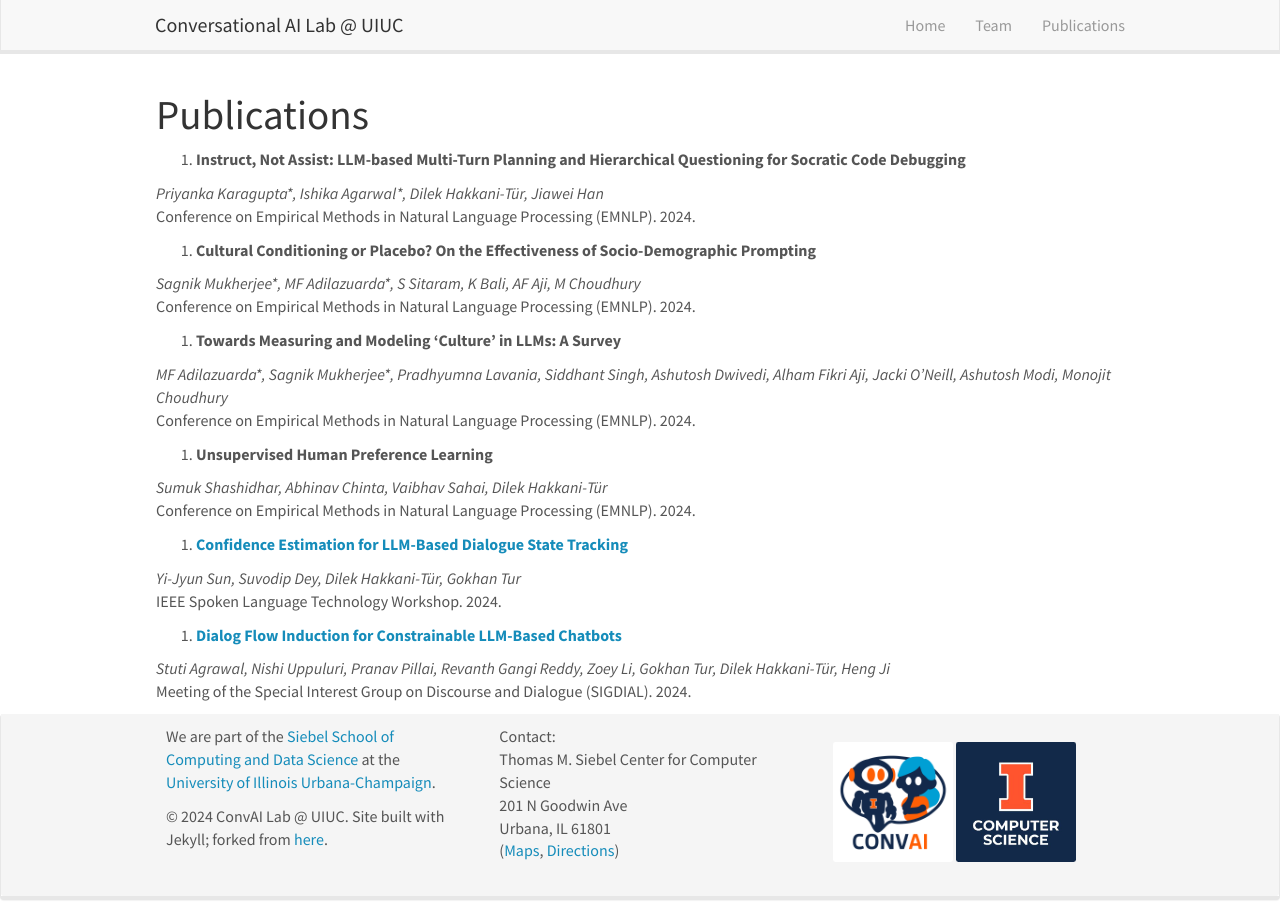
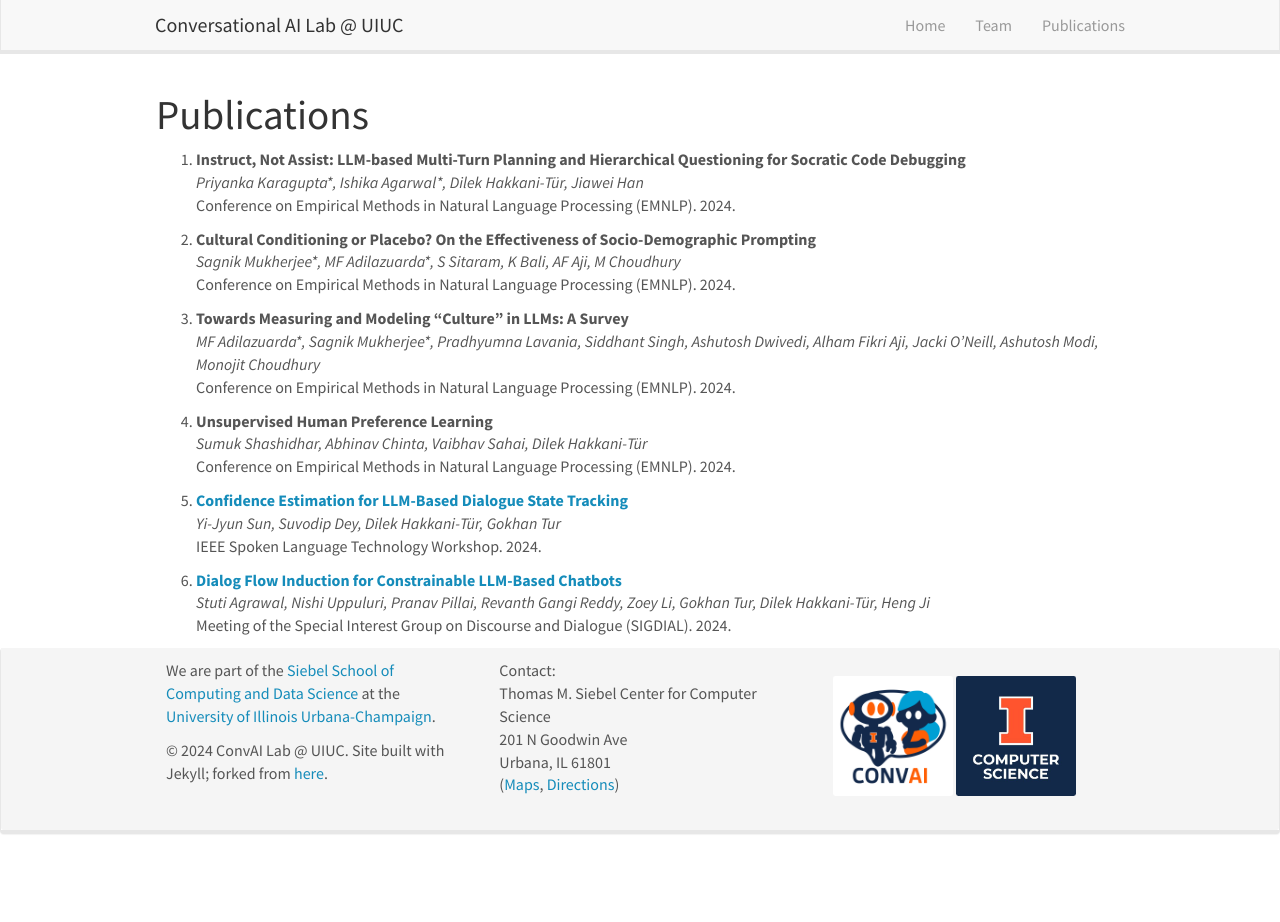
Before and after one commit to uiuc-conversational-ai-lab/uiuc-conversational-ai-lab.github.io, a Jekyll site: the page built from _pages/publications.md, in a window 1280 px wide and 922 px high. Built offline with Jekyll 4.4.1, drawn with Linux system fonts in a browser that asks for light colours; nearby versions of some CDN libraries.

Commit message:
pub update

```diff
--- a/_data/publist.yml
+++ b/_data/publist.yml
@@ -14,7 +14,7 @@
     display:  Conference on Empirical Methods in Natural Language Processing (EMNLP). 2024.
   highlight: 1
 
-- title: "Towards Measuring and Modeling 'Culture' in LLMs: A Survey"
+- title: "Towards Measuring and Modeling \"Culture\" in LLMs: A Survey"
   authors: MF Adilazuarda&#42;, Sagnik Mukherjee&#42;, Pradhyumna Lavania, Siddhant Singh, Ashutosh Dwivedi, Alham Fikri Aji, Jacki O'Neill, Ashutosh Modi, Monojit Choudhury
   link:
     # url:
--- a/_pages/publications.md
+++ b/_pages/publications.md
@@ -68,13 +68,8 @@ permalink: /publications/
 
 {% assign number = 0 %}
 {% for publi in site.data.publist %}
-{% if publi.link.url %}
 {% assign number = number | plus: 1 %}
-{{ number }}. [**{{ publi.title }}**]({{ publi.link.url }}){:target="_blank"}<br />
-{% else %}
-{% assign number = number | plus: 1 %}
-{{ number }}. **{{ publi.title }}**<br />
-{% endif %}
+{{ number }}. {% if publi.link.url %}[**{{ publi.title }}**]({{ publi.link.url }}){:target="_blank"}{% else %}**{{ publi.title }}**{% endif %}<br />
 <em>{{ publi.authors }}</em><br />
 {{ publi.link.display }}
 {% endfor %}
```
